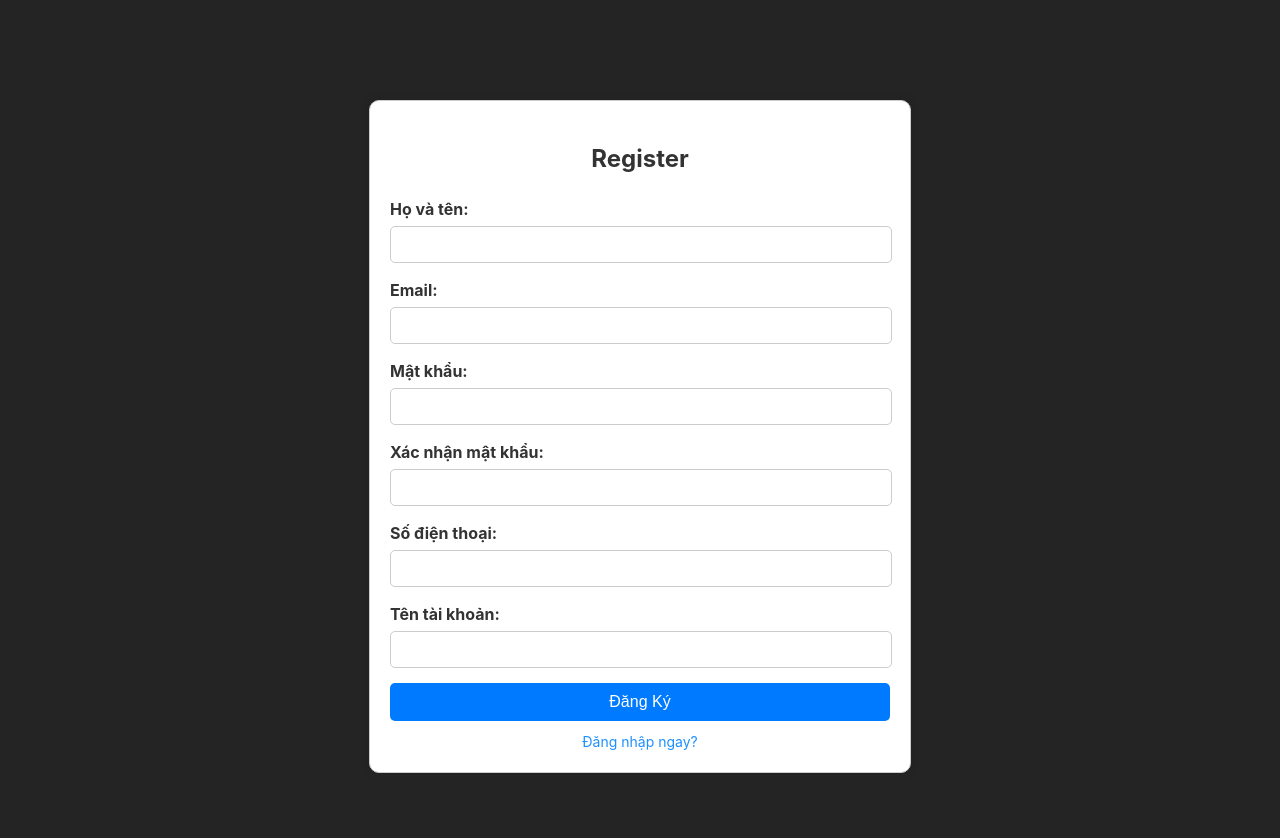
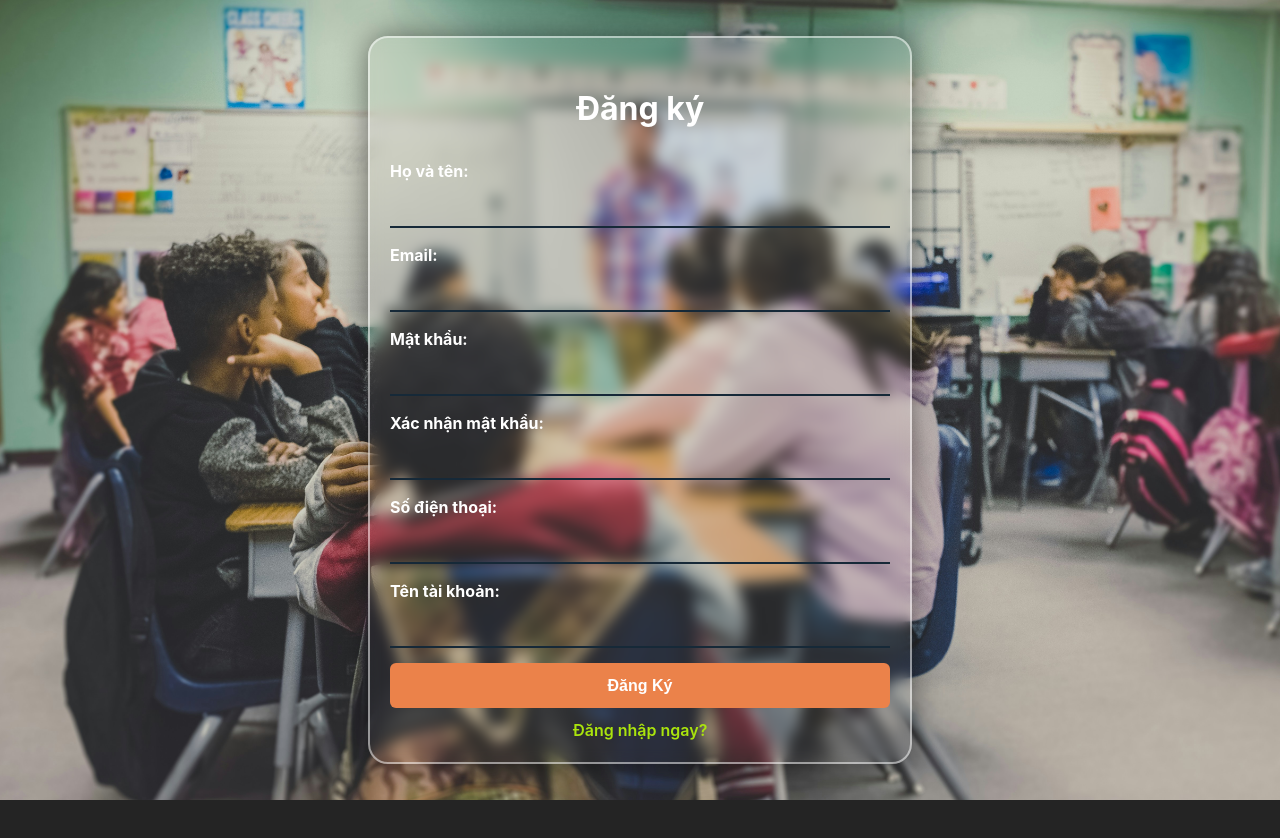
Before and after one commit to ThanhNhut79/ToeicSchool_Client, a React (Vite) app: page /register in a window 1280 px wide. Shown: the top 838 px of the page. After the commit the page ends 800 px from the top, so only its background shows below. Built offline with nearby package versions, Linux system fonts and the light colour scheme.

Commit message:
change register-form

```diff
--- a/index.html
+++ b/index.html
@@ -4,7 +4,7 @@
     <meta charset="UTF-8" />
     <link rel="icon" type="image/svg+xml" href="/vite.svg" />
     <meta name="viewport" content="width=device-width, initial-scale=1.0" />
-    <title>Vite + React</title>
+    <title>Toeic School</title>
   </head>
   <body>
     <div id="root"></div>
--- a/src/App.jsx
+++ b/src/App.jsx
@@ -10,7 +10,6 @@ import Course from "./Pages/Course/Course";
 import Cart from "./Pages/Cart/Cart";
 import { CartProvider } from "./Context/CartContext";
 import Login from "./Pages/Login/Login";
-import Userprofile from "./Pages/Userprofile/Userprofile";
 import { AuthProvider } from "./Context/AuthContext";
 
 function App() {
--- a/src/Pages/Register/Register.css
+++ b/src/Pages/Register/Register.css
@@ -1,55 +1,81 @@
+.register-page {
+  background: url("/src/images/login_background.jpg") no-repeat;
+  background-color: white;
+  background-size: cover;
+  background-position: center;
+  height: 100vh;
+}
+.register-box {
+  width: 100%;
+  display: flex;
+  justify-content: center;
+  align-items: center;
+  height: 100vh;
+}
 .registration-form {
-  max-width: 500px;
-  margin: 100px auto;
+  width: 500px;
   padding: 20px;
-  border: 1px solid #ccc;
-  border-radius: 10px;
-  box-shadow: 0 0 10px rgba(0, 0, 0, 0.1);
-  background-color: #fff;
+  background: transparent;
+  border: 2px solid rgba(255, 255, 255, 0.5);
+  border-radius: 20px;
+  backdrop-filter: blur(7px);
+  box-shadow: 0 0 30px rgba(0, 0, 0, 0.5);
 }
 
 .registration-form h2 {
   text-align: center;
-  margin-bottom: 20px;
-  color: #333;
+  font-size: 2em;
+  color: #fff;
+  text-align: center;
+  font-weight: 700;
 }
 
 .form-group {
   margin-bottom: 15px;
+  border-bottom: 2px solid #162938;
 }
 
 .form-group label {
   display: block;
   margin-bottom: 5px;
   font-weight: bold;
-  color: #333;
+  color: #fff;
 }
 
 .form-group input {
   width: calc(100% - 20px);
   padding: 10px;
-  border: 1px solid #ccc;
-  border-radius: 5px;
+  background: transparent;
+  border: none;
+  outline: none;
+  font-size: 1em;
+  color: #fff;
+  font-weight: 600;
 }
 
 button {
   width: 100%;
-  padding: 10px;
+  height: 45px;
+  background: #eb824a;
   border: none;
-  border-radius: 5px;
-  background-color: #007bff;
-  color: white;
-  font-size: 16px;
+  outline: none;
+  border-radius: 6px;
   cursor: pointer;
+  font-size: 1em;
+  color: #fff;
+  font-weight: 600;
+  transition: 0.5s;
 }
 
 button:hover {
-  background-color: #0056b3;
+  background: #162938;
+  color: #fff;
 }
 .form-link {
-  color: #1e90ff;
-  font-size: 14px;
+  color: #aae40d;
   text-decoration: none;
+  font-weight: 600;
+  transition: 0.5s;
   display: flex;
   justify-content: center;
   padding-top: 10px;
--- a/src/Pages/Register/Register.jsx
+++ b/src/Pages/Register/Register.jsx
@@ -86,8 +86,10 @@ const Register = () => {
     }
   };
   return (
+    <div className="register-page">
+      <div className="register-box">
         <form className="registration-form" onSubmit={handleSubmit}>
-      <h2>Register</h2>
+          <h2>Đăng ký</h2>
           <div className="form-group">
             <label htmlFor="HoTen">Họ và tên: </label>
             <input
@@ -122,7 +124,9 @@ const Register = () => {
               onChange={handleChange}
               required
             />
-        {errors.MatKhau && <p className="error-message">{errors.MatKhau}</p>}
+            {errors.MatKhau && (
+              <p className="error-message">{errors.MatKhau}</p>
+            )}
           </div>
           <div className="form-group">
             <label htmlFor="XacNhanMatKhau">Xác nhận mật khẩu:</label>
@@ -173,6 +177,8 @@ const Register = () => {
             </a>
           </div>
         </form>
+      </div>
+    </div>
   );
 };
 
```
Lines whose indentation alone changed are shown as unchanged.
